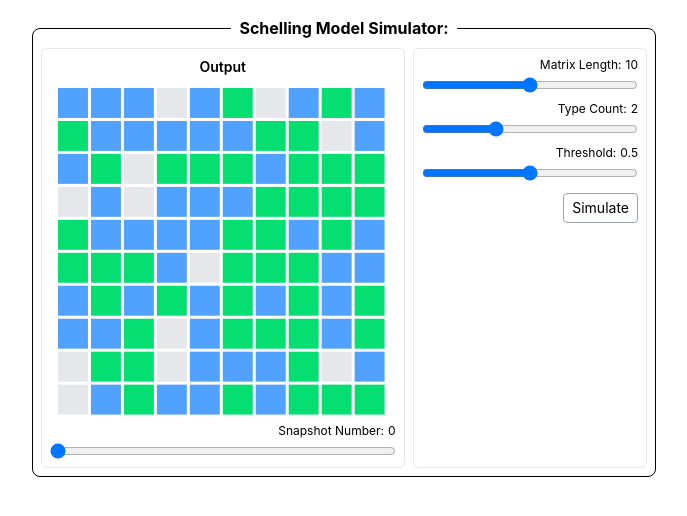
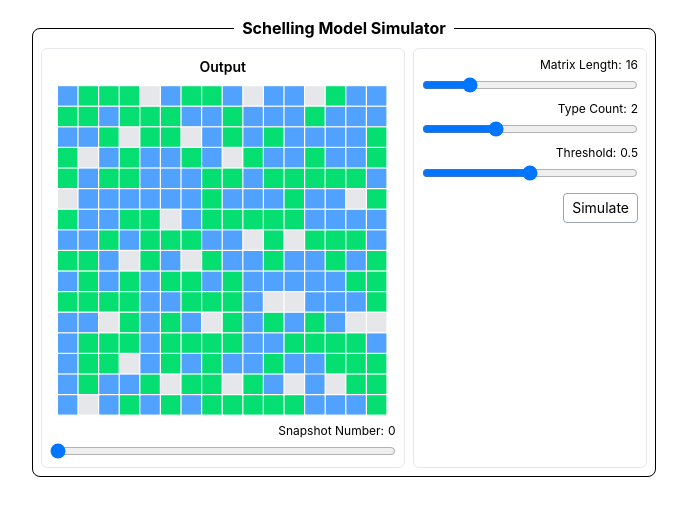
Before and after one commit to zacktcheng/schelling-model-sim, a React (Create React App) app: page / in a window 1280 px wide. Shown: the top 516 px of the page, without its empty margins (296-983 px from the left). Built offline with nearby package versions, Linux system fonts and the light colour scheme.

Commit message:
bug fix threshold

```diff
--- a/src/App.tsx
+++ b/src/App.tsx
@@ -1,53 +1,39 @@
-import React, { useState, useEffect } from 'react';
+import React, { useEffect, useState } from 'react';
 import { initCommunity, runSchellingModel } from './algorithms.ts';
 import FormControl from './FormControl.tsx';
 import SchellingModelChart from './SchellingModelChart.tsx';
 
-function getSnapshots(community: number[][], threshold: number) {
-  return runSchellingModel(community,  threshold);
-}
-
 function App() {
-  const [n, setN] = useState(10);
+  const [n, setN] = useState(16);
   const [typeCount, setTypeCount] = useState(2);
   const [threshold, setThreshold] = useState(.5); // threshold == 1-τ
-  const [community, setCommunity] = useState<number[][]>([]);
   const [snapshots, setSnapshots] = useState<number[][][]>([]);
   const [snapshotIdx, setSnapshotIdx] = useState(0);
-  function simulate(community: number[][], threshold: number) {
-    const newSnapshots = getSnapshots(community, threshold);
-    setCommunity(community);
+  function handleMatrixLength(event: any) {
+    setN(+event.target.value);
+  }
+  function handleTypeCount(event: any) {
+    setTypeCount(+event.target.value)
+  }
+  function handleThreshold(event: any) {
+    setThreshold(+event.target.value);
+  }
+  function handleSnapshotIdx(event: any) {
+    setSnapshotIdx(+event.target.value);
+  }
+  function handleSimulate() {
+    const newCommunity = initCommunity(typeCount, n);
+    const newSnapshots = runSchellingModel(newCommunity, threshold);
     setSnapshots(newSnapshots);
     setSnapshotIdx(0);
   }
-  function handleMatrixLength(event: any) {
-    const newN = event.target.value;
-    const newCommunity = initCommunity(typeCount, newN, threshold);
-    setN(newN);
-    simulate(newCommunity, threshold);
-  }
-  function handleTypeCount(event: any) {
-    const newTypeCount = event.target.value;
-    const newCommunity = initCommunity(newTypeCount, n, threshold);
-    setTypeCount(newTypeCount)
-    simulate(newCommunity, threshold);
-  }
-  function handleThreshold(event: any) {
-    const newThreshold = event.target.value;
-    setThreshold(newThreshold);
-    simulate(community, newThreshold);
-  }
-  function handleSnapshotIdx(event: any) {
-    setSnapshotIdx(event.target.value);
-  }
-  function handleSimulate() {
-    //
-  }
-  useEffect(() => simulate(initCommunity(typeCount, n), threshold), []);
+  useEffect(() => {
+    handleSimulate();
+  }, []);
   return (
     <form className='h-full w-full p-4 flex flex-col items-center gap-2'>
       <fieldset className='w-[50%] p-2 border border-black rounded-lg'>
-        <legend className='px-2 font-bold text-center'>Schelling Model Simulator:</legend>
+        <legend className='px-2 font-bold text-center'>Schelling Model Simulator</legend>
         <div className='flex gap-2'>
           <output className='w-[60%] aspect-square border rounded-md p-2 flex flex-col justify-between'>
             <h1 className='font-semibold text-sm text-center'>Output</h1>
@@ -57,25 +43,25 @@ function App() {
             <FormControl
               labelText='Snapshot Number:'
               outputText={snapshotIdx}
-              inputAttr={{ type: 'range', min: 0, max: snapshots.length - 1, defaultValue: 0, step: 1, onChange: handleSnapshotIdx }}
+              inputAttr={{ type: 'range', min: 0, max: snapshots.length - 1, value: snapshotIdx, step: 1, onChange: handleSnapshotIdx }}
             />
           </output>
           <div className='grow p-2 flex flex-col gap-2 border rounded-md'>
             <FormControl
               labelText='Matrix Length:'
               outputText={n}
-              inputAttr={{ type: 'range', min: 4, max: 16, defaultValue: 10, step: 1, onChange: handleMatrixLength,
+              inputAttr={{ type: 'range', min: 4, max: 64, value: n, step: 1, onChange: handleMatrixLength,
               }}
             />
             <FormControl
               labelText='Type Count:'
               outputText={typeCount}
-              inputAttr={{ type: 'range', min: 1, max: 4, defaultValue: 2, step: 1, onChange: handleTypeCount }}
+              inputAttr={{ type: 'range', min: 1, max: 4, value: typeCount, step: 1, onChange: handleTypeCount }}
             />
             <FormControl
               labelText='Threshold:'
               outputText={threshold}
-              inputAttr={{ type: 'range', min: 0, max: 1, defaultValue: .5, step: .1, onChange: handleThreshold }}
+              inputAttr={{ type: 'range', min: 0, max: 1, value: threshold, step: .1, onChange: handleThreshold }}
             />
             <FormControl
               inputAttr={{ type: 'button', value: 'Simulate', onClick: handleSimulate,
--- a/src/algorithms.ts
+++ b/src/algorithms.ts
@@ -8,8 +8,9 @@ function shuffleArray(arr: number[]) {
   }
 }
 
-function initCommunity(typeCount: number, n: number, vacancyCount = 12) {
+function initCommunity(typeCount: number, n: number) {
   const length = typeCount > 0 ? n**2: 0;
+  const vacancyCount = Math.round(length  * .1);
   const arr = Array.from({ length }, (_, i) => i < vacancyCount ? 0 : i % typeCount + 1);
   shuffleArray(arr);
   const matrix: number[][] = [];
@@ -76,7 +77,7 @@ function runSchellingModel(
   community: number[][],
   threshold: number
 ) {
-  const vacancyCount = community.flat().filter(value => value === 0).length; // equilibrium
+  const vacancyCount = Math.round(community.length**2 * .1); // equilibrium
   const snapshots = [JSON.parse(JSON.stringify(community))];
   let diffs = relocateAndCountDiffs(community, threshold);
   while (diffs > vacancyCount) {
```
